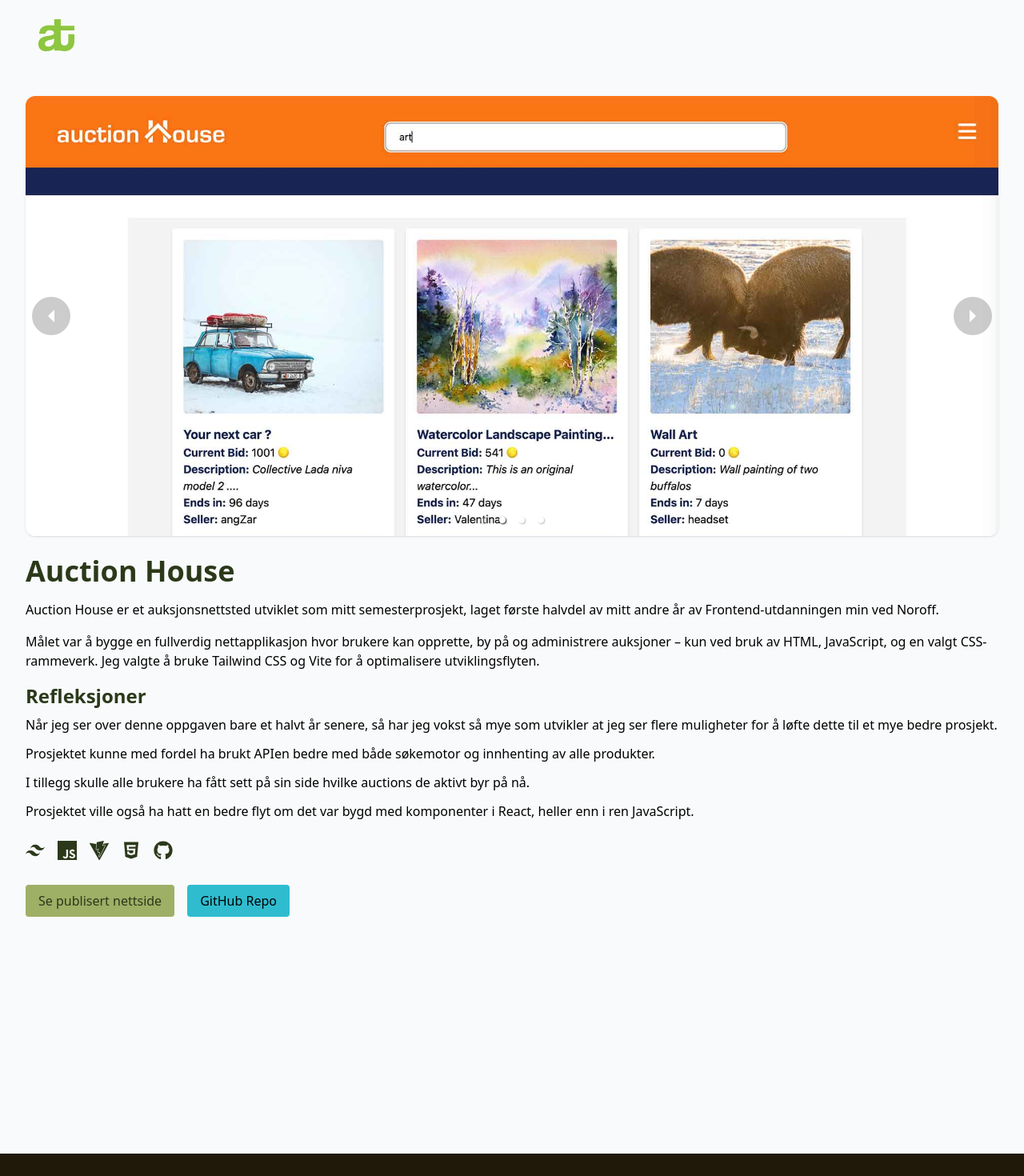
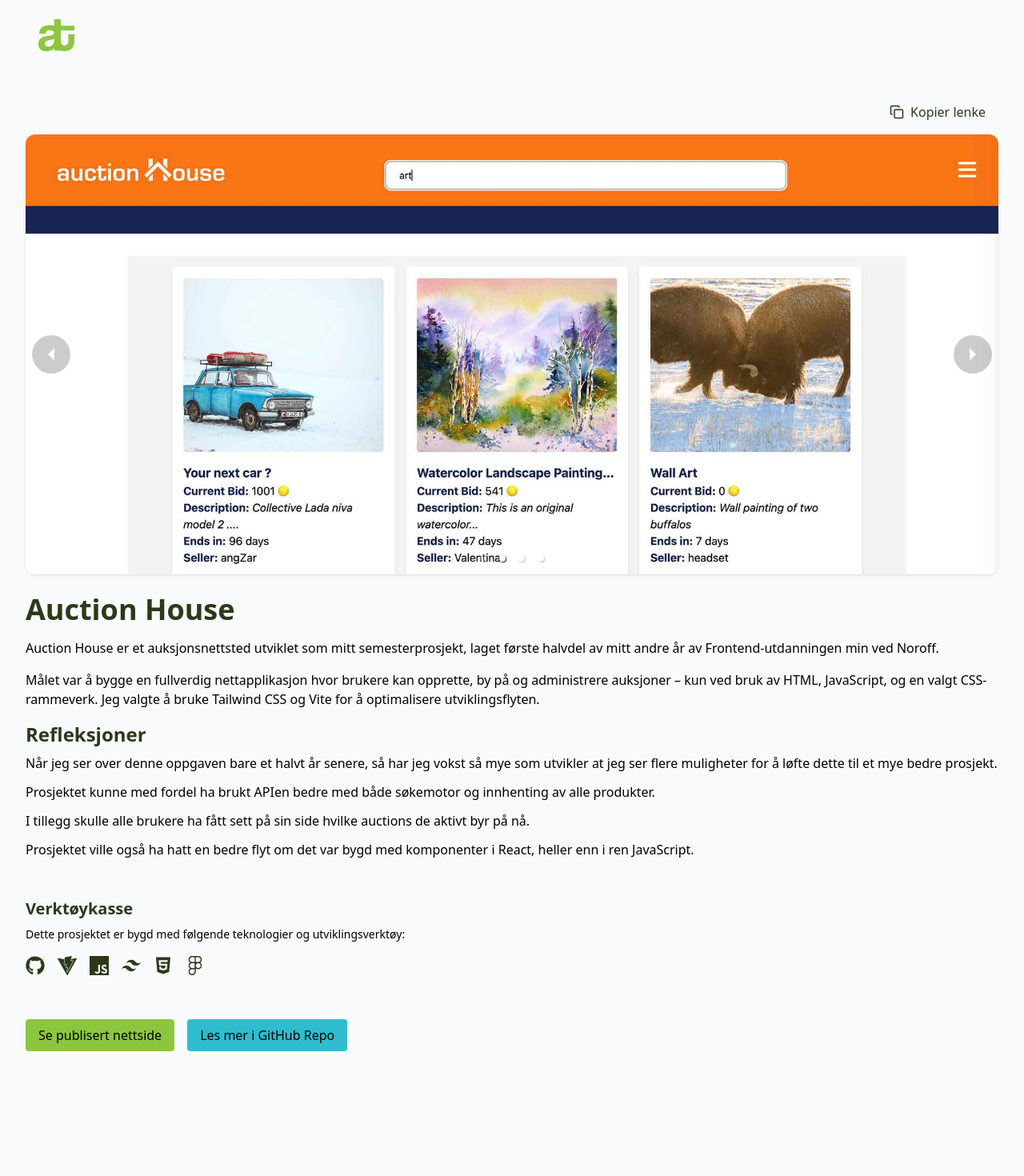
Before and after one commit to elanetto/Portfolio-2, a React (Vite) app: page /auction in a window 1280 px wide. Shown: the top 1470 px of the page at 80% size. Built offline with nearby package versions, Linux system fonts and the light colour scheme.

Commit message:
Added copy link component, added figma icon, and edited the portfolio layout page

```diff
--- a/package.json
+++ b/package.json
@@ -14,6 +14,7 @@
     "@tailwindcss/vite": "^4.1.7",
     "canvas-confetti": "^1.9.3",
     "framer-motion": "^12.16.0",
+    "lucide-react": "^0.513.0",
     "react": "^19.1.0",
     "react-dom": "^19.1.0",
     "react-hot-toast": "^2.5.2",
--- a/src/Layout/PortfolioLayout/index.jsx
+++ b/src/Layout/PortfolioLayout/index.jsx
@@ -1,6 +1,7 @@
 import { Carousel } from "react-responsive-carousel";
 import "react-responsive-carousel/lib/styles/carousel.min.css";
 import { splitTextIntoParagraphs } from "../../utils/splitText";
+import ShareButton from "../../components/common/ShareButton";
 
 function PortfolioLayout({
   title,
@@ -13,7 +14,11 @@ function PortfolioLayout({
   children,
 }) {
   return (
-    <div className="p-8 container mx-auto mb-58 mt-0">
+    <div className="p-8 container mx-auto mb-48">
+      <div className="flex justify-end mb-2">
+        <ShareButton />
+      </div>
+
       {/* Image Carousel */}
       {images.length > 0 && (
         <Carousel
@@ -62,10 +67,19 @@ function PortfolioLayout({
 
       {/* Tech Icons */}
       {icons.length > 0 && (
-        <div className="flex gap-4 flex-wrap mb-6 text-2xl text-dark-green">
-          {icons.map((Icon, i) => (
-            <div key={i}>{Icon()}</div>
-          ))}
+        <div className="mb-12 mt-12">
+          <h3 className="text-xl font-semibold text-dark-green mb-2">
+            Verktøykasse
+          </h3>
+          <p className="text-sm pb-4">
+            Dette prosjektet er bygd med følgende teknologier og
+            utviklingsverktøy:
+          </p>
+          <div className="flex gap-4 flex-wrap text-2xl text-dark-green">
+            {icons.map((Icon, i) => (
+              <div key={i}>{Icon()}</div>
+            ))}
+          </div>
         </div>
       )}
 
@@ -76,7 +90,7 @@ function PortfolioLayout({
             href={liveLink}
             target="_blank"
             rel="noopener noreferrer"
-            className="hover:bg-dark-green bg-leaf-green text-dark-green hover:scale-105 hover:text-white px-4 py-2 rounded hover:bg-opacity-80 transition cursor-pointer"
+            className="hover:bg-dark-green bg-green-bright text-black hover:scale-105 hover:text-white px-4 py-2 rounded hover:bg-opacity-80 transition cursor-pointer"
           >
             Se publisert nettside
           </a>
@@ -88,7 +102,7 @@ function PortfolioLayout({
             rel="noopener noreferrer"
             className="hover:bg-gray-800 hover:text-white bg-cyan-blue text-black hover:scale-105 px-4 py-2 rounded hover:bg-opacity-80 transition cursor-pointer"
           >
-            GitHub Repo
+            Les mer i GitHub Repo
           </a>
         )}
       </div>
--- a/src/Pages/Contact/index.jsx
+++ b/src/Pages/Contact/index.jsx
@@ -130,7 +130,7 @@ export default function Contact() {
               lidenskap for god design og brukeropplevelse.
             </p>
             <p>
-              Jeg elsker å skape noe nytt, og bruker fritiden på å drive en egen
+              Jeg har stor skaperglede, og bruker fritiden på å drive en egen
               klistremerkebutikk, samt at jeg liker å lese og å spille
               videospill.
             </p>
--- a/src/Pages/Portfolio/AuctionHouse/index.jsx
+++ b/src/Pages/Portfolio/AuctionHouse/index.jsx
@@ -21,7 +21,6 @@ function AuctionHouse() {
         I tillegg skulle alle brukere ha fått sett på sin side hvilke auctions de aktivt byr på nå.
 
         Prosjektet ville også ha hatt en bedre flyt om det var bygd med komponenter i React, heller enn i ren JavaScript.`}
-
       images={[
         AuctionHouseImg1,
         AuctionHouseImg2,
@@ -29,11 +28,12 @@ function AuctionHouse() {
         AuctionHouseImg4,
       ]}
       icons={[
+        TechIcons.github,
+        TechIcons.vite,
+        TechIcons.javascript,
         TechIcons.tailwind,
-        TechIcons.javascript,
-        TechIcons.vite,
         TechIcons.html5,
-        TechIcons.github,
+        TechIcons.figma,
       ]}
       liveLink="https://regal-travesseiro-0cbb67.netlify.app/"
       githubLink="https://github.com/elanetto/auction-semester-project"
--- a/src/Pages/Portfolio/Holidaze/index.jsx
+++ b/src/Pages/Portfolio/Holidaze/index.jsx
@@ -21,12 +21,13 @@ function Holidaze() {
         `}
       images={[HolidazeImg1, HolidazeImg2, HolidazeImg3]}
       icons={[
+        TechIcons.github,
+        TechIcons.vite,
         TechIcons.react,
+        TechIcons.javascript,
         TechIcons.tailwind,
-        TechIcons.javascript,
-        TechIcons.vite,
         TechIcons.html5,
-        TechIcons.github,
+        TechIcons.figma,
       ]}
       liveLink="https://dev-holiday.onrender.com/"
       githubLink="https://github.com/elanetto/Holiday"
--- a/src/Pages/Portfolio/eShop/index.jsx
+++ b/src/Pages/Portfolio/eShop/index.jsx
@@ -22,12 +22,12 @@ function Nettbutikk() {
         `}
       images={[eShopImg1, eShopImg2, eShopImg3]}
       icons={[
+        TechIcons.github,
+        TechIcons.vite,
         TechIcons.react,
+        TechIcons.javascript,
         TechIcons.tailwind,
-        TechIcons.javascript,
-        TechIcons.vite,
         TechIcons.html5,
-        TechIcons.github,
       ]}
       liveLink="https://online-shop-ca-anette.netlify.app/"
       githubLink="https://github.com/elanetto/online-shop-CA"
--- a/src/components/Icons/TechIcons.jsx
+++ b/src/components/Icons/TechIcons.jsx
@@ -1,5 +1,5 @@
 import { FaReact, FaHtml5, FaGithub, FaCode } from "react-icons/fa";
-import { SiJavascript, SiTailwindcss, SiVite } from "react-icons/si";
+import { SiJavascript, SiTailwindcss, SiVite, SiFigma } from "react-icons/si";
 import TooltipWrapper from "./../TooltipWrapper";
 
 const TechIcons = {
@@ -38,6 +38,11 @@ const TechIcons = {
       <SiVite />
     </TooltipWrapper>
   ),
+  figma: () => (
+    <TooltipWrapper text="Figma">
+      <SiFigma />
+    </TooltipWrapper>
+  ),
 };
 
 export default TechIcons;
--- a/src/components/ProductCard/index.jsx
+++ b/src/components/ProductCard/index.jsx
@@ -46,7 +46,7 @@ function ProductCard({ title, description, image, hoverImage, link, icons = [] }
 
         {/* Tech icons row */}
         {icons.length > 0 && (
-          <div className="flex gap-2 text-xl text-dark-green">
+          <div className="flex gap-2 pt-4 text-xl text-dark-green">
             {icons.map((IconComponent, index) => (
               <IconComponent key={index} />
             ))}
--- a/src/components/ProductList/index.jsx
+++ b/src/components/ProductList/index.jsx
@@ -39,6 +39,7 @@ function ProductList() {
             TechIcons.javascript,
             TechIcons.tailwind,
             TechIcons.html5,
+            TechIcons.figma,
           ]}
         />
         <ProductCard
@@ -50,10 +51,10 @@ function ProductList() {
           icons={[
             TechIcons.github,
             TechIcons.vite,
-            TechIcons.react,
             TechIcons.javascript,
             TechIcons.tailwind,
             TechIcons.html5,
+            TechIcons.figma,
           ]}
         />
         <ProductCard
--- /dev/null
+++ b/src/components/common/ShareButton/index.jsx
@@ -0,0 +1,32 @@
+import { useState } from "react";
+import toast from "react-hot-toast";
+import { Copy } from "lucide-react";
+
+function ShareButton({ label = "Kopier lenke" }) {
+  const [copied, setCopied] = useState(false);
+
+  const handleCopy = async () => {
+    try {
+      await navigator.clipboard.writeText(window.location.href);
+      setCopied(true);
+      toast.success("Lenken er kopiert til utklippstavlen!");
+      setTimeout(() => setCopied(false), 3000);
+    } catch (err) {
+      toast.error("Klarte ikke å kopiere lenken.");
+      console.error("Copy failed", err);
+    }
+  };
+
+  return (
+    <button
+      onClick={handleCopy}
+      className="flex items-center gap-2 px-4 py-2 rounded  text-dark-green hover:text-cyan-dark hover:scale-110 transition cursor-pointer"
+      aria-label="Kopier lenken til dette prosjektet"
+    >
+      <Copy size={18} />
+      {copied ? "Kopiert!" : label}
+    </button>
+  );
+}
+
+export default ShareButton;
```
Also changed, not shown: 1 other file (tests, documents, lock files or other folders).
